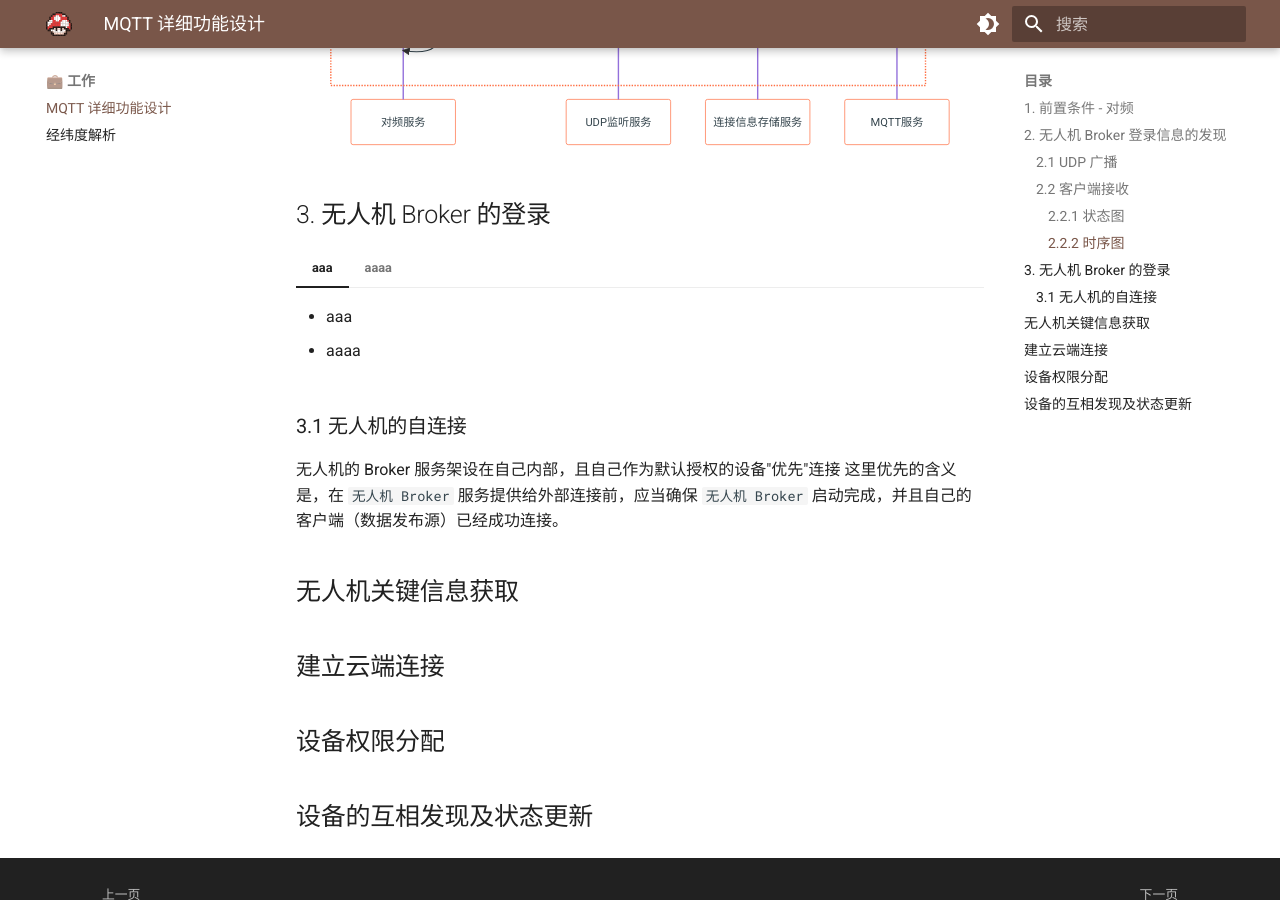
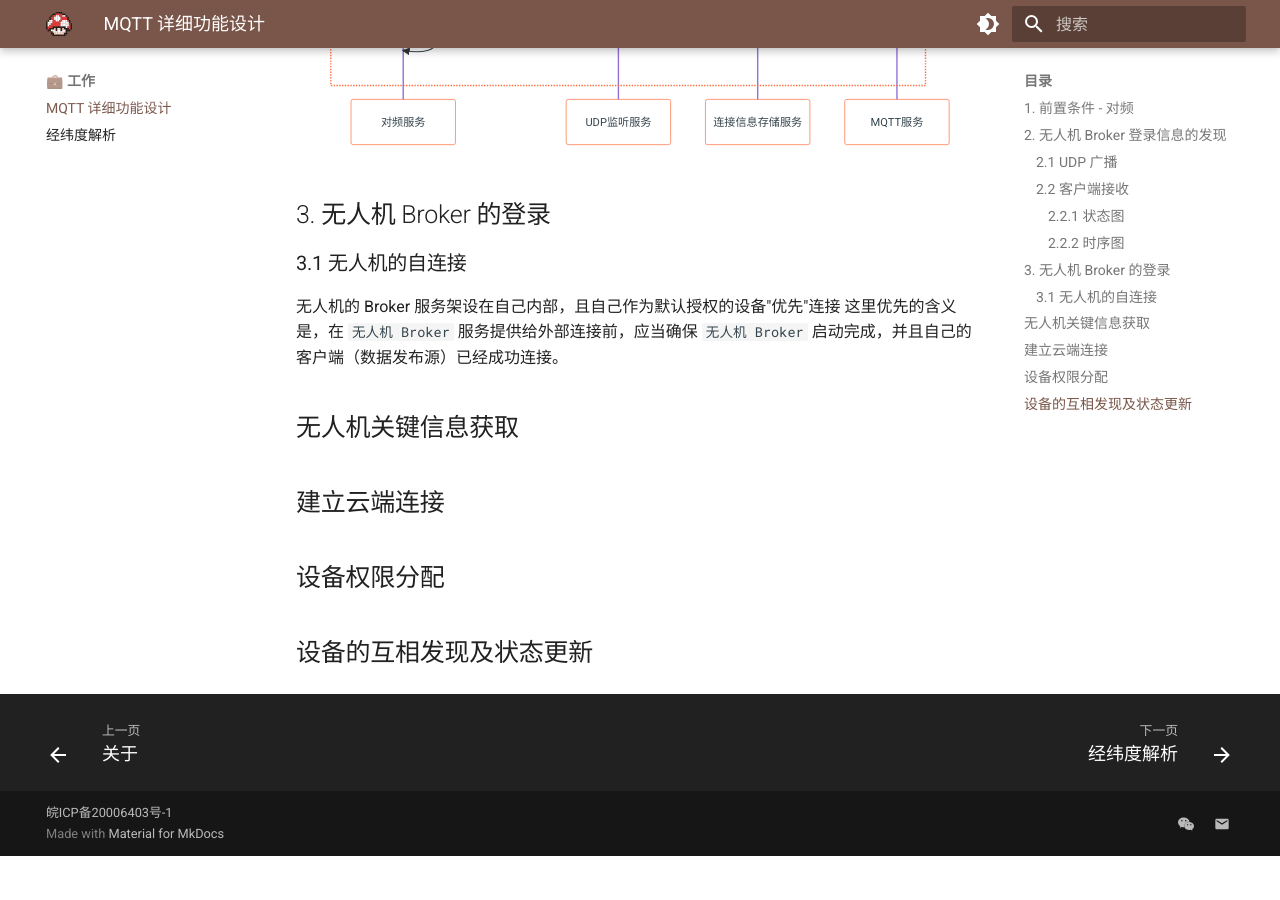
Before and after one commit to btONF/btonf.github.io, an MkDocs documentation site: the page built from docs/💼 工作/MQTT 详细功能设计.md, in a window 1280 px wide and 900 px high, scrolled down 4262 px. Built offline with MkDocs 1.6.1 and Material for MkDocs 9.7.7, drawn with Linux system fonts in a browser that asks for light colours; after the commit the page ends 5118 px from its top, so only the background shows below that.

Commit message:
开启md优化

````diff
--- a/docs/💼 工作/MQTT 详细功能设计.md
+++ b/docs/💼 工作/MQTT 详细功能设计.md
@@ -155,11 +155,6 @@ sequenceDiagram
 ```
 ## 3. 无人机 Broker 的登录
 
-=== "aaa"
-	-  aaa
-	- aaaa
-=== "aaaa"
-	- aaa
 ### 3.1 无人机的自连接
 
 无人机的 Broker 服务架设在自己内部，且自己作为默认授权的设备"优先"连接
--- a/mkdocs.yml
+++ b/mkdocs.yml
@@ -35,7 +35,6 @@ theme:
         - navigation.top
         - navigation.footer
         - content.code.copy
-        - content.code.select
 # Extensions
 markdown_extensions:
   - footnotes
````
